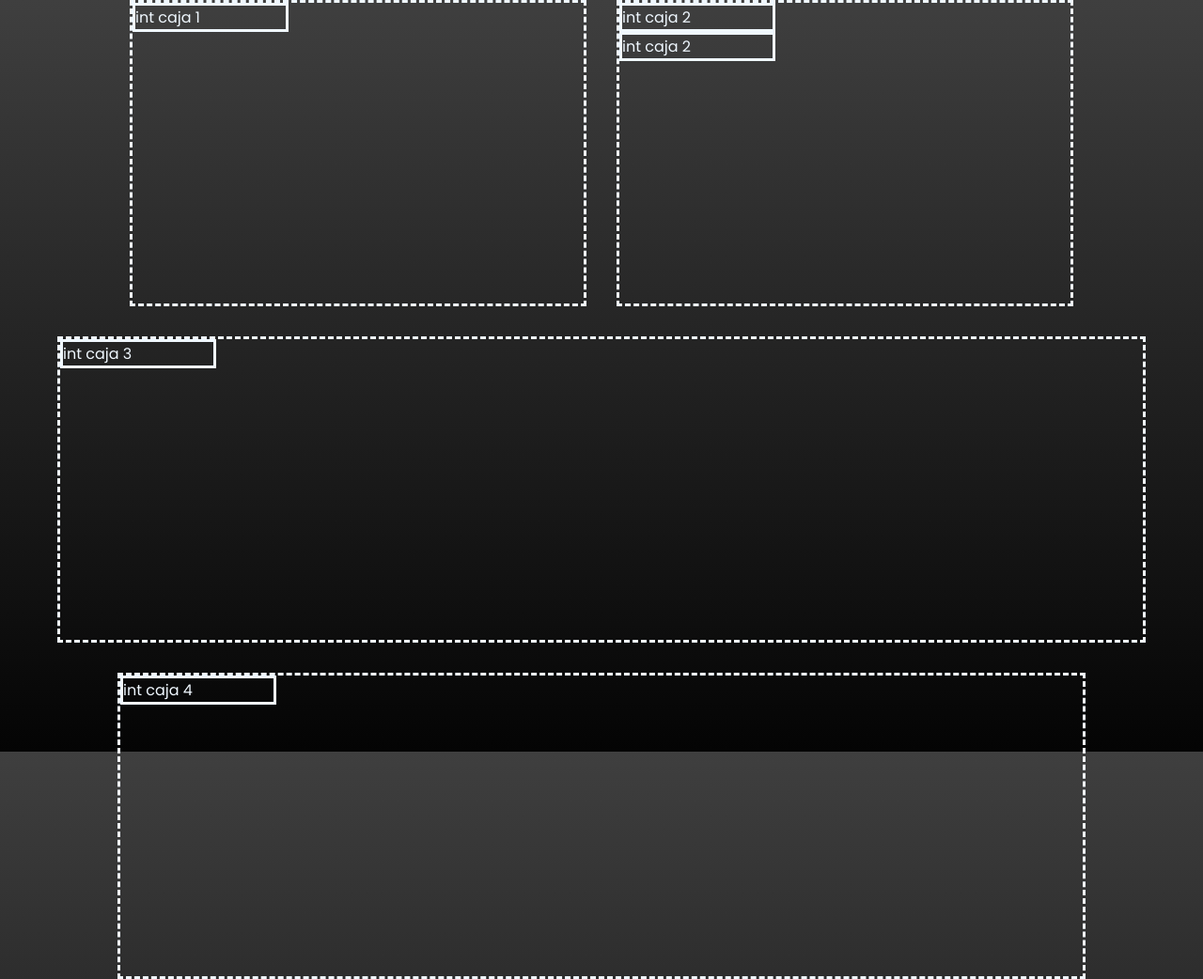
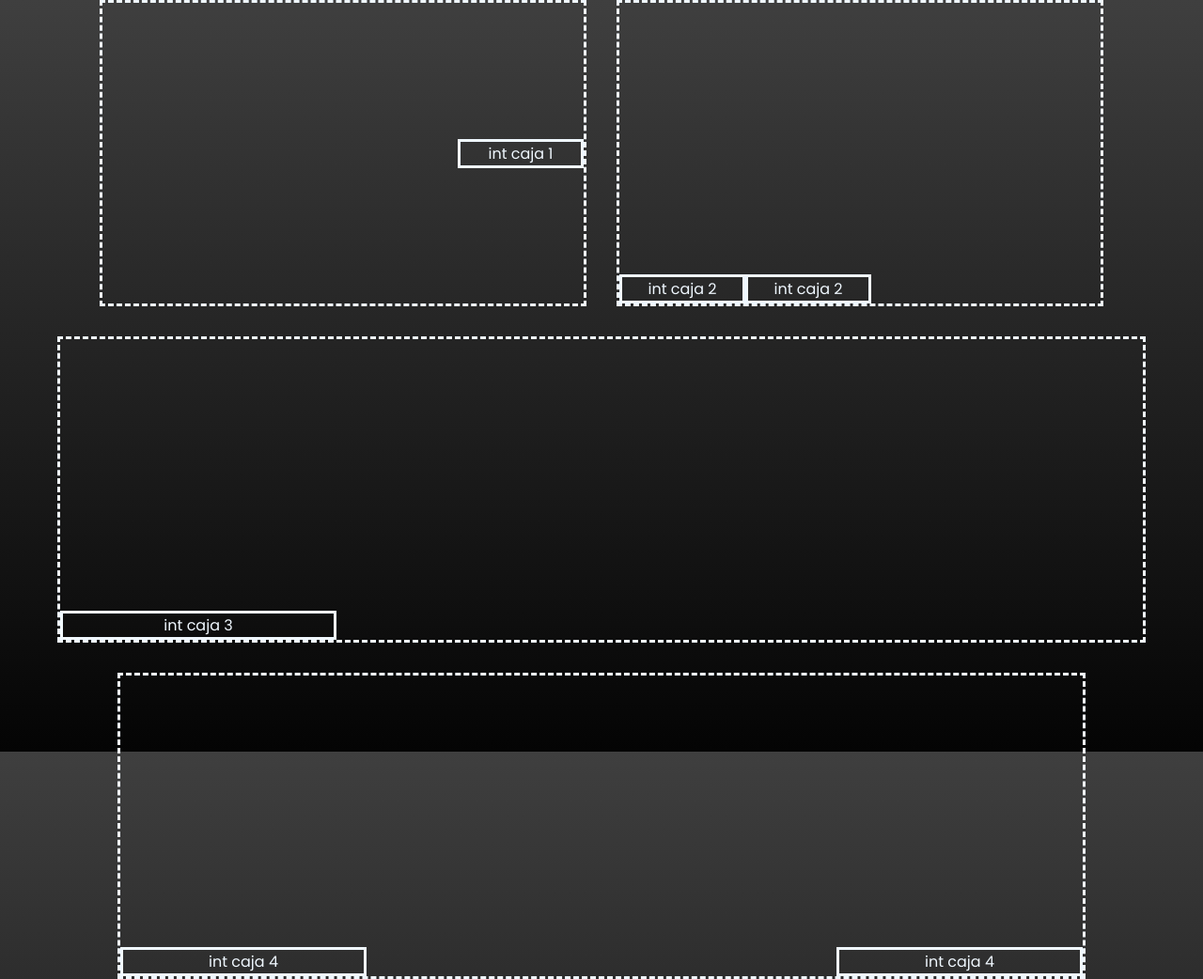
Before and after one commit to SaintHazzard/campusHTMLCSS, a plain HTML site: page index2.html in a window 1280 px wide. Shown: the whole page at 94% size. Drawn offline with Linux system fonts and the light colour scheme.

Commit message:
maquetacion flex box, rem y demas

```diff
--- a/css/style2.css
+++ b/css/style2.css
@@ -22,20 +22,40 @@ body{
 }
 
 .box{
-  width: 30rem;
+  display: flex;
+  width: 40%;
   height: 20rem;
   border-style: dashed;
 }
-
+.box:nth-child(1){
+  flex-direction: column;
+  align-items: flex-end;
+  justify-content: center;
+}
+.box:nth-child(2){
+  align-items: flex-end;
+}
 .box:nth-child(3){
   width: 90%;
+  align-items: flex-end;
 }
 
 .box:nth-child(4){
   width: 80%;
+  align-items: flex-end;
+  justify-content: space-between;
+
 }
 
 .internas{
-  width: 10rem;
+  display: flex;
+  width: 25%;
+  height: max-content;
   border-style: solid;
+  justify-content: center;
 }
+
+.internas span{
+  display: flex;
+  width: fit-content;
+}
--- a/index2.html
+++ b/index2.html
@@ -15,8 +15,11 @@
     <div class="internas"><span>int caja 2</span></div>
     <div class="internas"><span>int caja 2</span></div>
   </div>
-  <div class="box"><div class="internas">int caja 3</div></div>
-  <div class="box"><div class="internas">int caja 4</div></div>
+  <div class="box"><div class="internas"><span>int caja 3</span></div></div>
+  <div class="box">
+    <div class="internas"><span>int caja 4</span></div>
+    <div class="internas"><span>int caja 4</span></div>
+  </div>
   </div>
 </body>
 </html>
```
